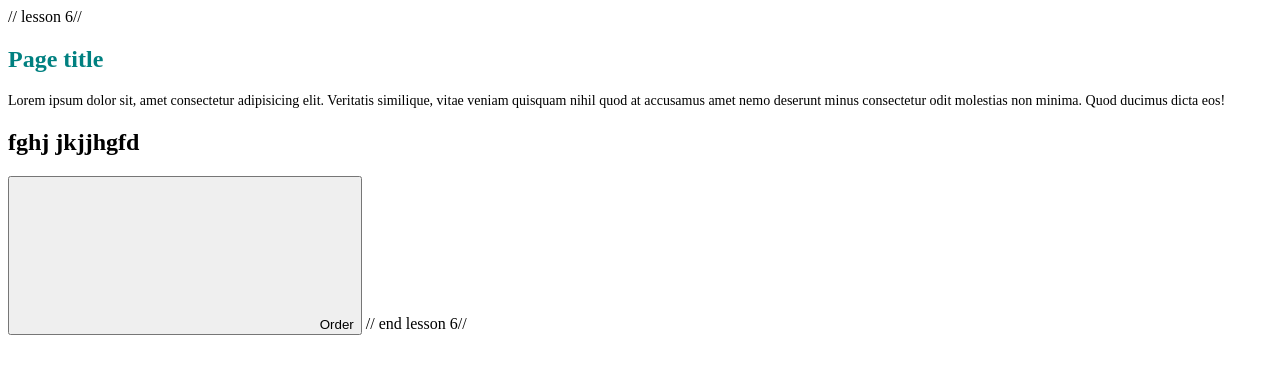
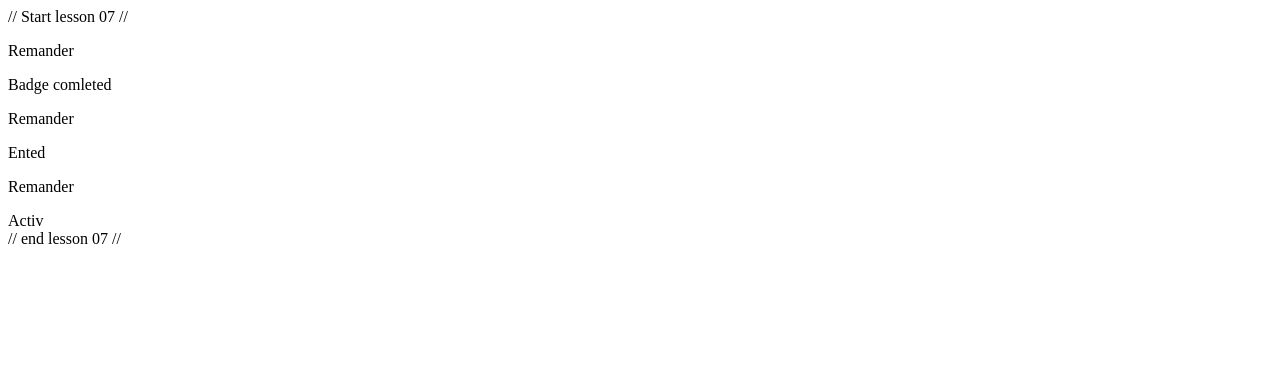
Before and after one commit to imiryna/vite-template, a website built with Vite: page index.html in a window 1280 px wide. Built offline with nearby package versions, Linux system fonts and the light colour scheme.

Commit message:
les 7 html

```diff
--- a/index.html
+++ b/index.html
@@ -9,7 +9,7 @@
   <body>
     <!-- <button class="small-btn" type="button">Click me</button> -->
 
-    // lesson 6//
+    <!-- // lesson 6//
     <section class="section">
       <h1 class="title">Page title</h1>
       <p class="text">Lorem ipsum dolor sit, amet consectetur adipisicing elit. Veritatis similique, vitae veniam quisquam nihil quod at accusamus amet nemo deserunt minus consectetur odit molestias non minima. Quod ducimus dicta eos!</p>
@@ -23,7 +23,32 @@
       <span class="button-label">Order</span>
     </button>
 
-    // end lesson 6//
+    // end lesson 6// -->
+
+    // Start lesson 07 //
+    <div class="task">
+      <div class="task-info"></div>
+      <div class="task-badges">
+        <p class="badges-info">Remander</p>
+        <div class="badge badge-completed">Badge comleted</div>
+      </div>
+    </div>
+    <div class="task">
+      <div class="task-info"></div>
+      <div class="task-badges">
+        <p class="badges-info">Remander</p>
+        <div class="badge badge-ented">Ented</div>
+      </div>
+    </div>
+    <div class="task">
+      <div class="task-info"></div>
+      <div class="task-badges">
+        <p class="badges-info">Remander</p>
+        <div class="badge badge-activ">Activ</div>
+      </div>
+    </div>
+
+    // end lesson 07 //
 
     <script type="module" src="./src/js/main.js"></script>
   </body>
```
